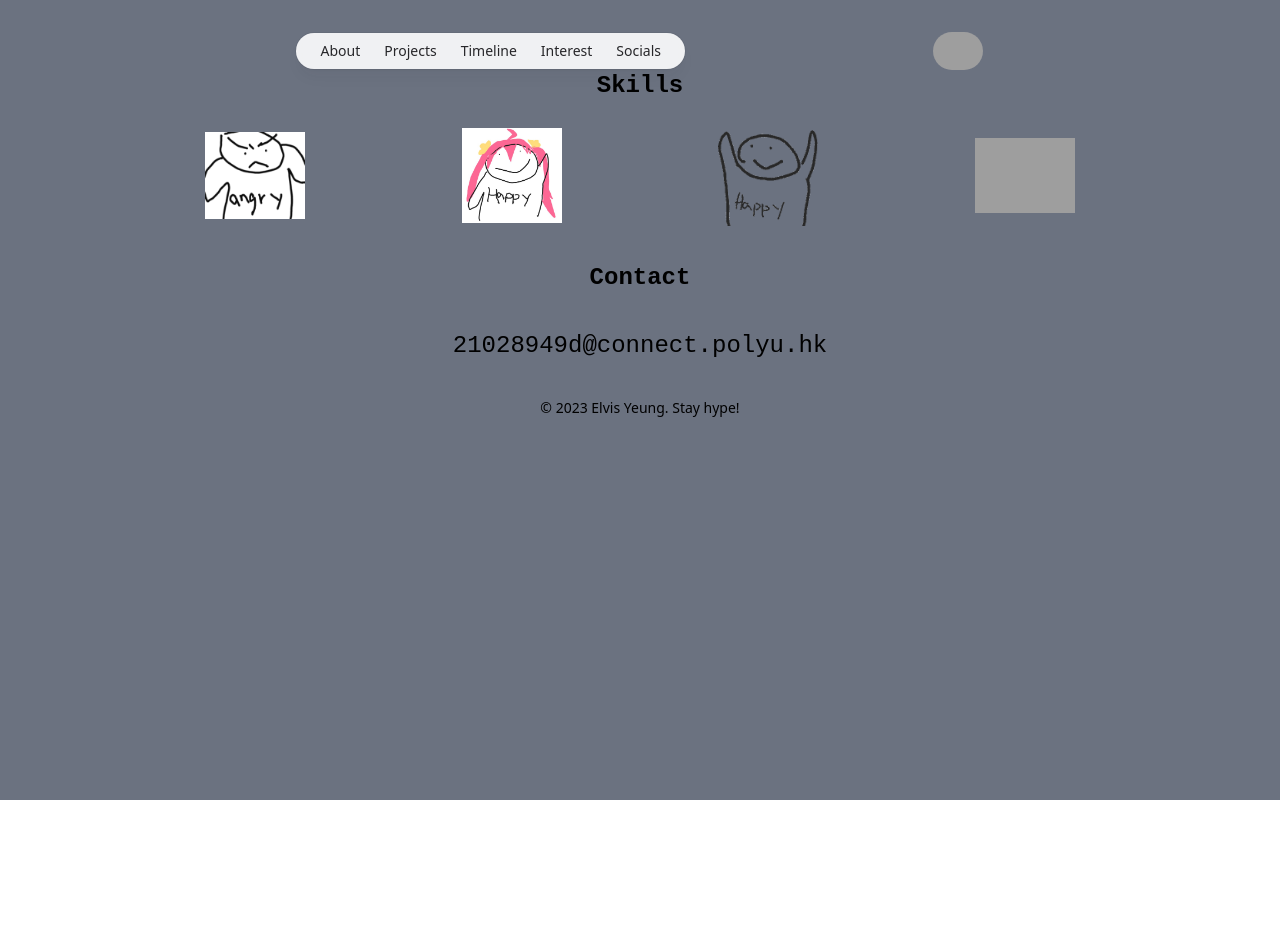
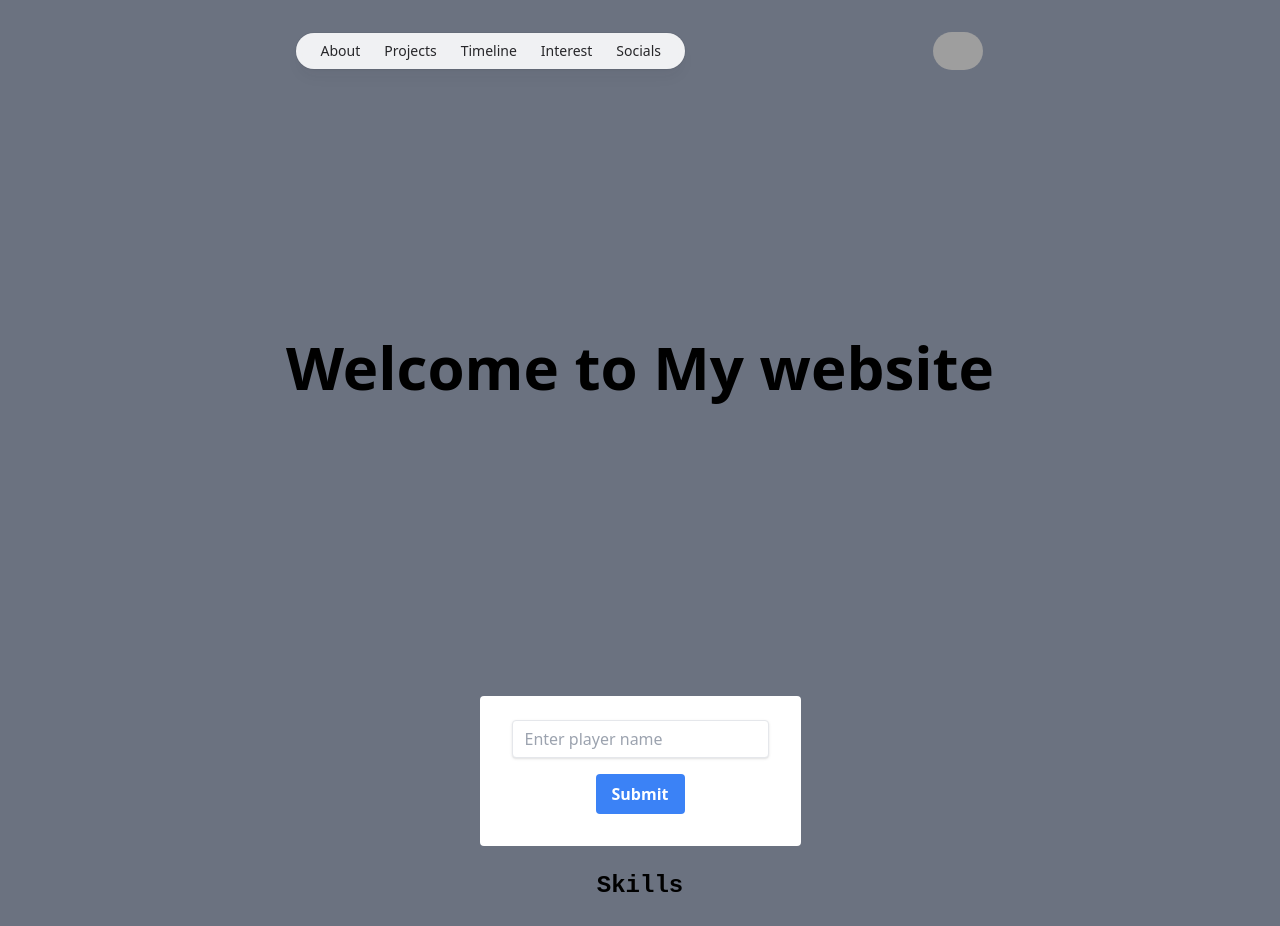
Before and after one commit to KuroP1/kuro, a Next.js app: page / in a window 1280 px wide. Shown: the top 926 px of the page. Before the commit the page ends 800 px from the top, so only its background shows below. Built offline with nearby package versions, Linux system fonts and the light colour scheme; grey boxes are pictures that could not be loaded.

Commit message:
newFun: user can search origin name

```diff
--- a/pages/index.tsx
+++ b/pages/index.tsx
@@ -1,13 +1,67 @@
-import Link from "next/link";
-import Image from "next/image";
-import useSWR from "swr";
+import React, { useState, useEffect } from "react";
+import axios from "axios";
+import { Footer, Navbar } from "@/components";
 
-import { LinkItem, Navbar, Footer } from "@/components";
 const index = () => {
+  const [player, setPlayer] = useState("");
+  const [result, setResult] = useState({});
+
+  const handleSubmit = async (e) => {
+    e.preventDefault();
+
+    try {
+      const response = await axios.get(
+        "https://api.mozambiquehe.re/bridge?auth=f70ea231d8513fc9b1e8e21d22eedd02&player=" +
+          player +
+          "&platform=PC"
+      );
+      setResult(response.data);
+    } catch (error) {
+      console.error(error);
+    }
+  };
+
   return (
     <div className="relative px-4 sm:px-8 lg:px-12">
       <Navbar />
-
+      <div className="flex flex-col items-center justify-center min-h-screen py-2">
+        <main className="flex flex-col items-center justify-center flex-1 px-20 text-center">
+          <h1 className="text-6xl font-bold">Welcome to My website</h1>
+        </main>
+        <div className="mt-10">
+          <form
+            className="bg-white rounded px-8 pt-6 pb-8 mb-4"
+            onSubmit={handleSubmit}
+          >
+            <div className="mb-4">
+              <input
+                className="shadow appearance-none border rounded w-full py-2 px-3 text-gray-700 leading-tight focus:outline-none focus:shadow-outline"
+                type="text"
+                placeholder="Enter player name"
+                value={player}
+                onChange={(e) => setPlayer(e.target.value)}
+              />
+            </div>
+            <div className="flex items-center justify-center">
+              <button
+                className="bg-blue-500 hover:bg-blue-700 text-white font-bold py-2 px-4 rounded focus:outline-none focus:shadow-outline"
+                type="submit"
+              >
+                Submit
+              </button>
+            </div>
+          </form>
+          {result.total && (
+            <ul>
+              {Object.entries(result.total).map(([key, value]) => (
+                <li key={key}>
+                  {value.name}: {value.value}
+                </li>
+              ))}
+            </ul>
+          )}
+        </div>
+      </div>
       <Footer />
     </div>
   );
```
